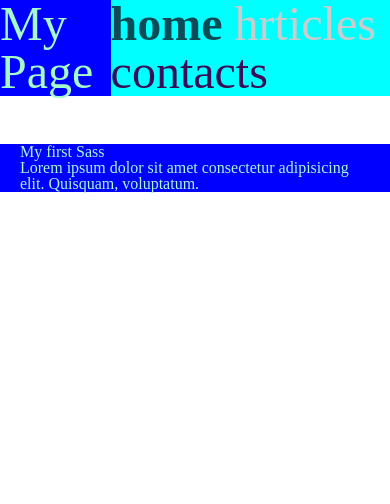
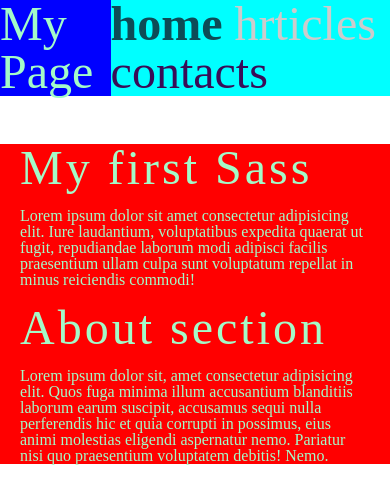
Before and after one commit to pashaGhub/html, a plain HTML site: page sass/index.html in a window 390 px wide. Drawn offline with nearby package versions, Linux system fonts and the light colour scheme.

Commit message:
introduce sass mixin && include

```diff
--- a/sass/index.html
+++ b/sass/index.html
@@ -23,10 +23,21 @@
       </nav>
     </header>
     <div class="container">
-      <h1 class="container__title">My first Sass</h1>
+      <h1 class="container__intro">My first Sass</h1>
       <p class="container__description">
-        Lorem ipsum dolor sit amet consectetur adipisicing elit. Quisquam,
-        voluptatum.
+        Lorem ipsum dolor sit amet consectetur adipisicing elit. Iure
+        laudantium, voluptatibus expedita quaerat ut fugit, repudiandae laborum
+        modi adipisci facilis praesentium ullam culpa sunt voluptatum repellat
+        in minus reiciendis commodi!
+      </p>
+
+      <h1 class="container__about">About section</h1>
+      <p>
+        Lorem ipsum dolor sit, amet consectetur adipisicing elit. Quos fuga
+        minima illum accusantium blanditiis laborum earum suscipit, accusamus
+        sequi nulla perferendis hic et quia corrupti in possimus, eius animi
+        molestias eligendi aspernatur nemo. Pariatur nisi quo praesentium
+        voluptatem debitis! Nemo.
       </p>
     </div>
   </body>
--- a/sass/styles/_header.scss
+++ b/sass/styles/_header.scss
@@ -1,4 +1,5 @@
 @use './variables' as *;
+@use './mixins' as *;
 
 .header {
   display: flex;
@@ -7,7 +8,7 @@
   color: $primary-color;
   font-size: 3rem;
 
-  @media screen and (max-width: $mobile-screen) {
+  @include phone-only {
     background-color: blue;
   }
 
@@ -19,7 +20,7 @@
     color: #268b9d;
     text-decoration: none;
 
-    @media screen and (max-width: $mobile-screen) {
+    @include phone-only {
       color: #390d57;
     }
 
--- a/sass/styles/_main.scss
+++ b/sass/styles/_main.scss
@@ -1,4 +1,5 @@
 @use './variables' as *;
+@use './mixins' as *;
 
 .container {
   width: 100%;
@@ -8,7 +9,20 @@
   background-color: $primary-bg;
   color: $primary-color;
 
-  @media screen and (max-width: $mobile-screen) {
-    background-color: blue;
+  @include phone-only {
+    background-color: red;
+  }
+
+  @include tablet-portrait-up {
+    background-color: green;
+  }
+
+  &__intro {
+    @include section-title;
+  }
+
+  &__about {
+    @include section-title;
+    margin-top: 1rem;
   }
 }
--- /dev/null
+++ b/sass/styles/_mixins.scss
@@ -0,0 +1,20 @@
+$mobile-screen: 700px;
+$tablet-screen: 900px;
+
+@mixin section-title {
+  font-size: 3rem;
+  margin-bottom: 1rem;
+  letter-spacing: 3px;
+}
+
+@mixin phone-only {
+  @media screen and (max-width: $mobile-screen) {
+    @content;
+  }
+}
+
+@mixin tablet-portrait-up {
+  @media screen and (min-width: #{$mobile-screen + 1px}) and (max-width: $tablet-screen) {
+    @content;
+  }
+}
```
Also changed, not shown: sass/styles.css, 2 other files.
